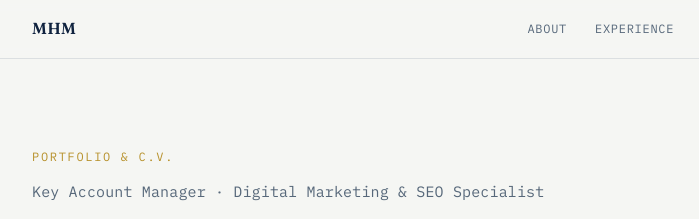
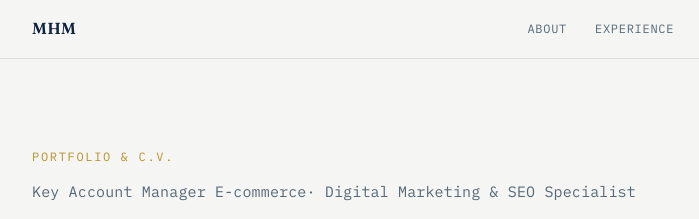
Before and after one commit to mehdimollah27/portfolio1, a plain HTML site: page index.html in a window 1280 px wide. Shown: the top 219 px of the page, 120-819 px from the left. Drawn offline with Linux system fonts and the light colour scheme.

```diff
--- a/index.html
+++ b/index.html
@@ -458,7 +458,7 @@
       <div class="hero-row">
         <div class="hero-copy">
           <div class="eyebrow">Portfolio &amp; C.V.</div>
-          <div class="hero-role">Key Account Manager · Digital Marketing &amp; SEO Specialist</div>
+          <div class="hero-role">Key Account Manager E-commerce· Digital Marketing &amp; SEO Specialist</div>
           <h1>Md. Mehdi<br>Hassan Mollah</h1>
           <p class="hero-lede">
             I manage international client portfolios across web marketing, e‑commerce and SaaS —
```
